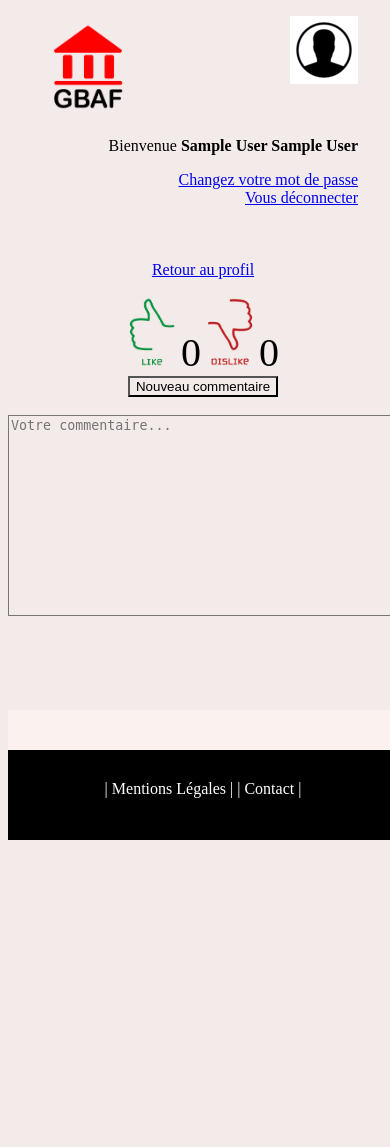
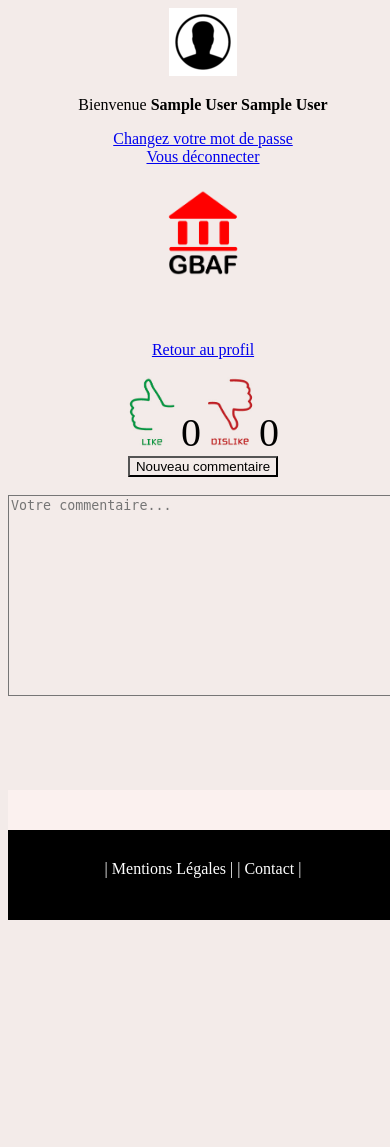
Before and after one commit to macfly81/projet3_GBAF, a PHP site: page /acteur.php?id_acteur=1 in a window 390 px wide; the page is wider, and only the part inside the window is pictured. Before the commit the page ends 840 px from the top of that part, so only its background shows below. Run offline with PHP 8.4, Linux system fonts and the light colour scheme; the visitor is signed in with stand-in values (Sample User, id 1); data that the repository does not hold is empty.

Commit message:
finalisation du projet css

```diff
--- a/acteur.php
+++ b/acteur.php
@@ -57,11 +57,12 @@ $bdd = new PDO('mysql:host=localhost;dbname=projet3_gbaf','root','root', array(P
 		<meta charset="utf-8"/>
 		<link rel="icon" href="images/favicon_gbaf.ico" />
 		<title>Page Acteur</title>
-		<div >
-		<figure class="entete">
+		<header >
+			<figure>
 				<img style="max-width:80px"; src="images/logo_gbaf.png" alt="logo de gbaf" />
-				<img src="images/contact.png" alt="image de contact" align="right" />
-		<div align ="right">
+			</figure>
+			<div class="entete">
+					<img src="images/contact.png" alt="image de contact"/>
 					<p> Bienvenue<strong> <?php echo $_SESSION['prenom']. ' ' . $_SESSION['nom']?></strong></p>
 					<?php
 						if(isset($_SESSION['id_user']))
@@ -72,8 +73,10 @@ $bdd = new PDO('mysql:host=localhost;dbname=projet3_gbaf','root','root', array(P
 							<?php
 						}
 					?>
-		</figure>
 			</div>
+
+
+		</header>
 	</head>
 			<body>
 				<div id="main">
--- a/mdpforget.php
+++ b/mdpforget.php
@@ -32,16 +32,13 @@ if(isset($_POST['vnewmdp']))
 <!DOCTYPE html>
 <html>
 	<head>
-		<head>
 	<link rel="stylesheet" href="style.css" type="text/css" />
 	<meta charset="utf-8"/>
 	<link rel="icon" href="images/favicon_gbaf.ico" />
 		<title>Mot de passe oublié ?</title>
-				<div >
 			<figure>
 					<img style="max-width:80px"; src="images/logo_gbaf.png" alt="logo de gbaf" />
 			</figure>
-				</div>
 	</head>
 		<body>
 			<div align="center">
--- a/style.css
+++ b/style.css
@@ -2,7 +2,15 @@
 {
 	background-color: #F3EBE9 ;
 }
-
+head
+{
+	background-color: #E19788 ;
+}
+header
+{
+	display: flex;
+	justify-content: space-between;
+}
 h2
 {
 	color: red;
@@ -79,13 +87,48 @@ footer
 	margin:0;
 	padding-top: 30px;
 	height: 60px;
-	max-width: 100%;
+	width: auto;
 }
-@media only screen and (min-device-width : 320px) and (max-device-width : 480px) /*responsive pour smartphones*/
+@media only screen and (max-width: 1024px)
 {
+	header
+	{
+		display: flex;
+		flex-direction: column;
+		align-items: center;
 
+	}
+	.entete
+	{
+		text-align: center;
+	}
+	td
+	{
+		display: block;
+	}
+	.tableau_acteur
+	{
+		border: 0;
+	}
+	.colonne_desc
+	{
+		align-content: center ;
+	}
 }
-@media only screen and (min-device-width : 768px) and (max-device-width : 1024px)
+@media only screen and (max-width: 480px) /*responsive pour smartphones*/
 {
-
+	header
+	{
+		display : flex;
+		flex-direction: column-reverse;
+		align-items: center;
+	}
+	.entete
+	{
+		text-align: center;
+	}
+	td
+	{
+		display: block;
+	}
 }
```
Also changed, not shown: editionprofil.php (+23 -20 lines), profil.php (+6 -10 lines). Lines whose indentation alone changed are shown as unchanged.
